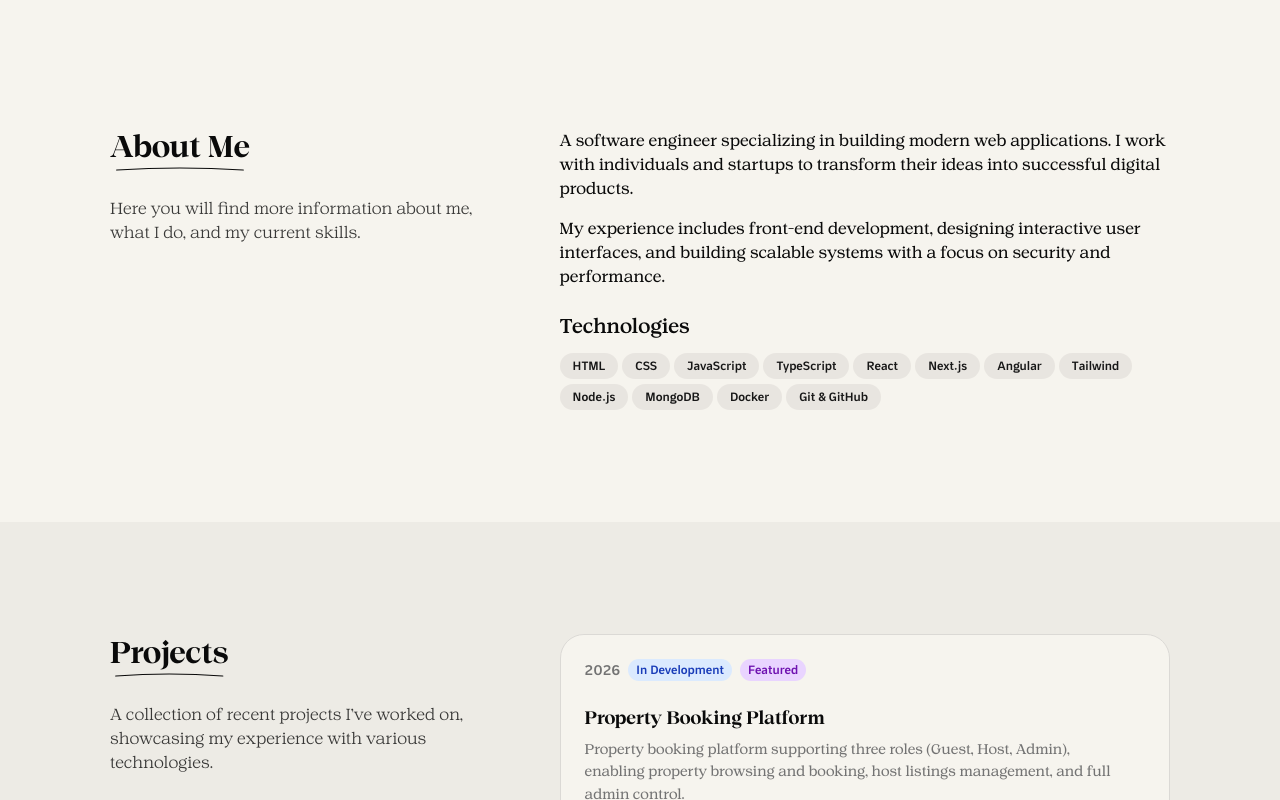
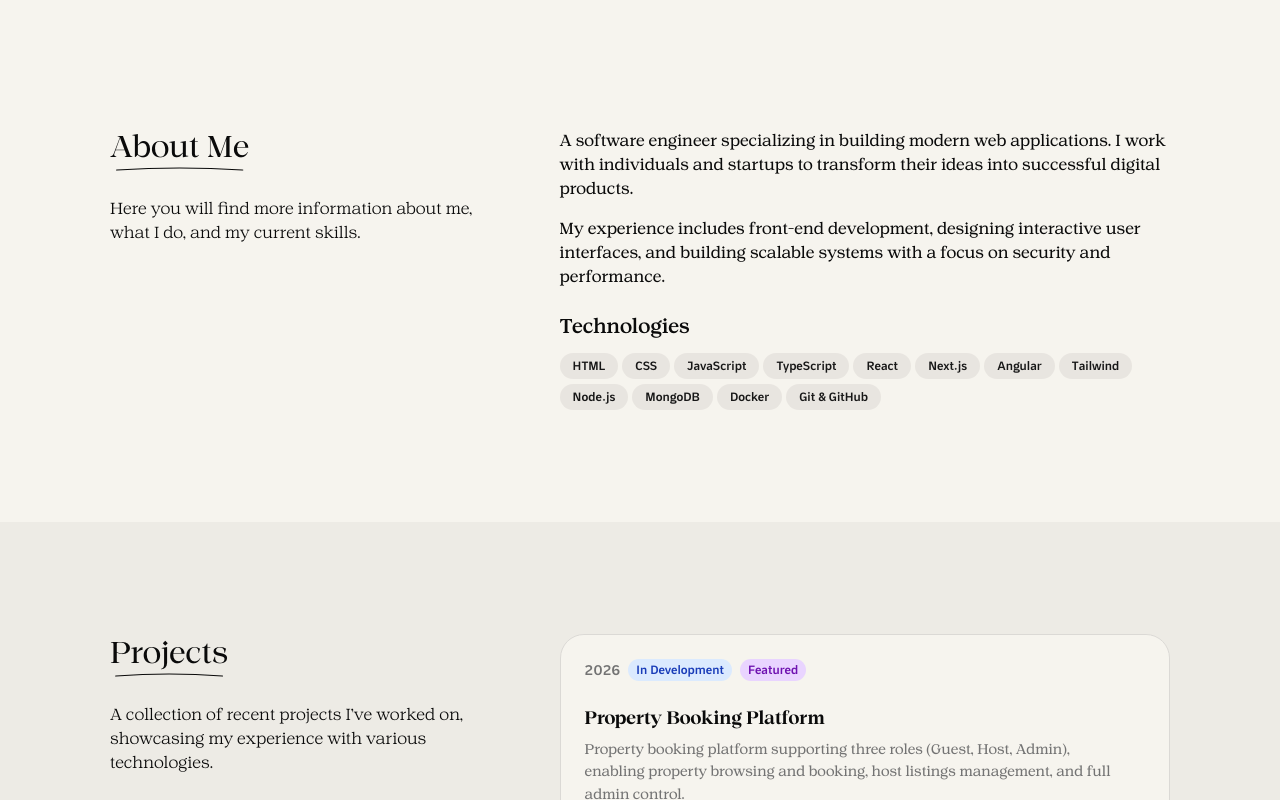
Before and after one commit to abdallanoor/portfolio, a Next.js app: page /en in a window 1280 px wide. Shown: the part 720-1520 px from the top of the page. Built offline with nearby package versions, Linux system fonts and the light colour scheme; some icons are missing.

Commit message:
style: remove bold font weight from header and opacity from description in section header

```diff
--- a/components/section-header.tsx
+++ b/components/section-header.tsx
@@ -8,7 +8,7 @@ export default function SectionHeader({
   return (
     <>
       <div className="relative max-w-fit text-foreground">
-        <h2 className="text-3xl font-bold">{title}</h2>
+        <h2 className="text-3xl">{title}</h2>
         <svg
           className="absolute -bottom-2 rtl:-bottom-4 left-0 w-full h-2"
           viewBox="0 0 200 20"
@@ -23,7 +23,7 @@ export default function SectionHeader({
           />
         </svg>
       </div>
-      <p className="mt-8 font-light opacity-80">{description}</p>
+      <p className="mt-8 font-light">{description}</p>
     </>
   );
 }
```
